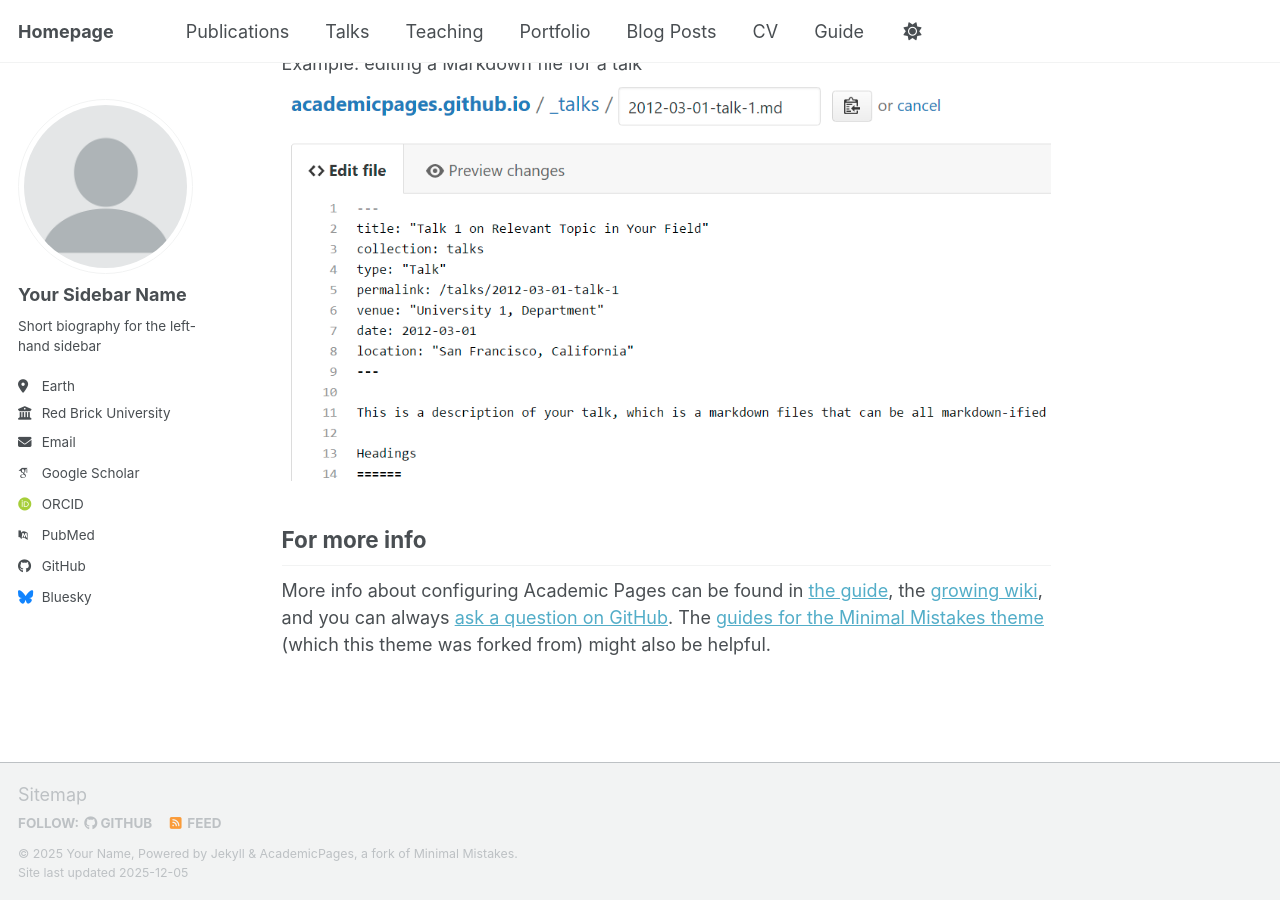
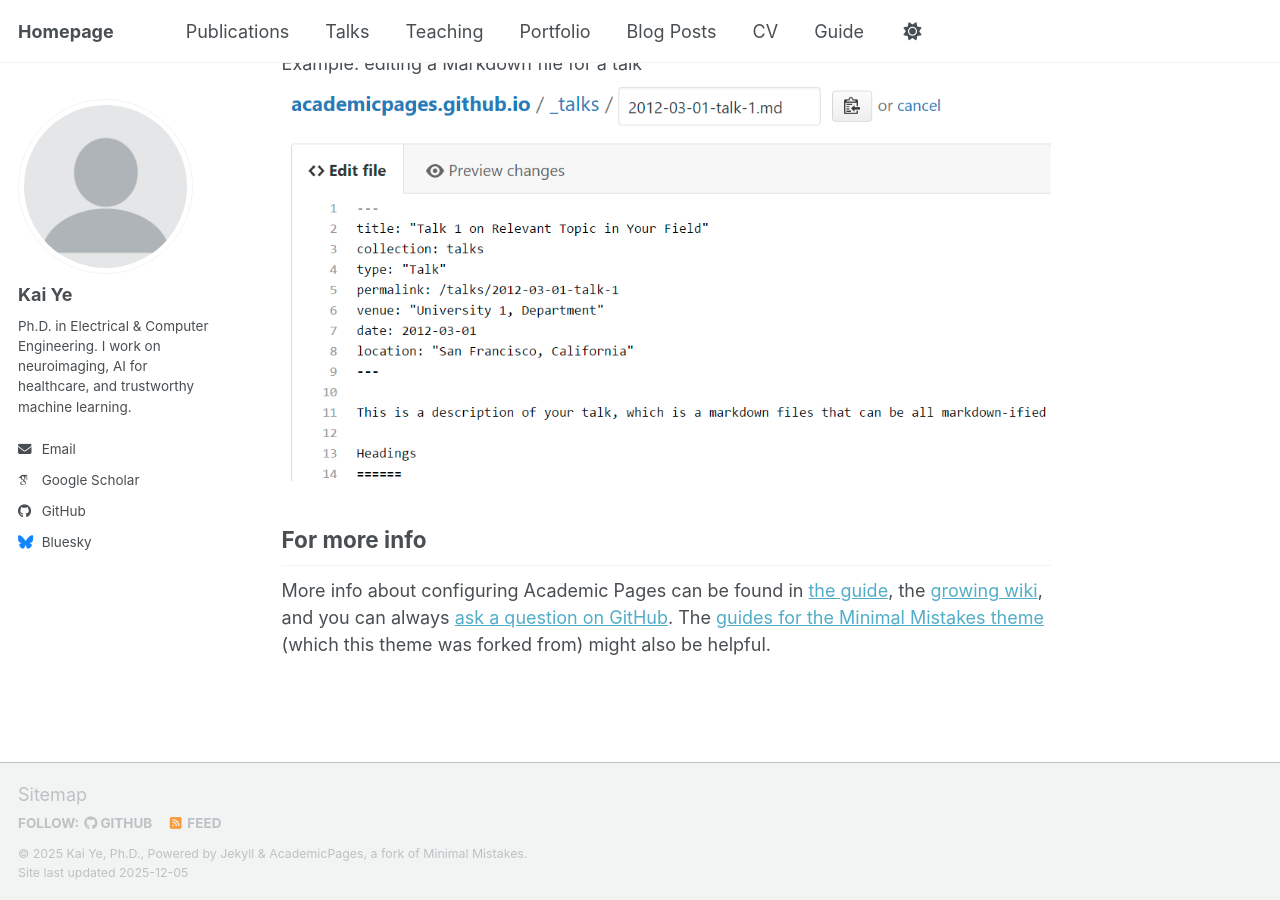
Before and after one commit to FlynnYe/FlynnYe.github.io, a Jekyll site: the page built from _pages/about.md, in a window 1280 px wide and 900 px high, scrolled down 2718 px. Built offline with Jekyll 4.4.1, drawn with Linux system fonts in a browser that asks for light colours; some web fonts are replaced; a script bundle is joined from its source files by our own code; library files that are not in the unit come from our copies.

Commit message:
Update personal information in _config.yml

```diff
--- a/_config.yml
+++ b/_config.yml
@@ -11,12 +11,12 @@
 site_theme               : "default" # Currently available options are "default", "air"
 title                    : "Homepage"
 title_separator          : "-"
-name                     : &name "Your Name"
-description              : &description "Your Name's academic portfolio"   # Update this with a general description of your site, this is the default if not overridden by a page
-url                      : https://academicpages.github.io # The base hostname & protocol for your site e.g. "https://[your GitHub username].github.io",
+name                     : &name "Kai Ye, Ph.D."
+description              : &description "Neuroimaging, AI for healthcare, and trustworthy machine learning"   # Update this with a general description of your site, this is the default if not overridden by a page
+url                      : https://flynnye.github.io # The base hostname & protocol for your site e.g. "https://[your GitHub username].github.io",
                                                            # or if you already have some other page hosted on Github then use "https://[your GitHub username].github.io/[Your Repo Name]"
 baseurl                  : "" # the subpath of your site, e.g. "/blog"
-repository               : "academicpages/academicpages.github.io"
+repository               : "FlynnYe/FlynnYe.github.io"
 
 # Site Author - The following control what appear as part of the author content on the side bar.
 #               If a field is blank the icon and link will not appear, otherwise it will be shown.
@@ -24,34 +24,34 @@
 author:
   # Biographic information
   avatar           : "profile.png"
-  name             : "Your Sidebar Name"
+  name             : "Kai Ye"
   pronouns         : # example: "she/her"
-  bio              : "Short biography for the left-hand sidebar"
-  location         : "Earth"
-  employer         : "Red Brick University"
-  uri              : # URL
-  email            : "none@example.org"
+  bio    : "Ph.D. in Electrical & Computer Engineering. I work on neuroimaging, AI for healthcare, and trustworthy machine learning."  #
+  # location         : "Earth"
+  # employer         : "Red Brick University"
+  # uri              : # URL
+  email            : "Kai.Ye@pitt.edu"
 
   # Academic websites
-  academia         : # URL
-  arxiv            : # URL - Update with the correct link to your profile
-  googlescholar    : "https://scholar.google.com/citations?user=PS_CX0AAAAAJ"
-  inspire-hep      : # URL
-  impactstory      : # URL
-  orcid            : "https://orcid.org/yourorcidurl"
-  semantic         : # URL
-  ssrn             : # URL
-  pubmed           : "https://www.ncbi.nlm.nih.gov/pubmed/?term=john+snow"
-  researchgate     : # URL
-  scopus           : # URL
-  zotero           : # URL
+  # academia         : # URL
+  # arxiv            : # URL - Update with the correct link to your profile
+  googlescholar    : "https://scholar.google.com/k6mAT9AAAAAJ"
+  # inspire-hep      : # URL
+  # impactstory      : # URL
+  # orcid            : "https://orcid.org/yourorcidurl"
+  # semantic         : # URL
+  # ssrn             : # URL
+  # pubmed           : "https://www.ncbi.nlm.nih.gov/pubmed/?term=john+snow"
+  # researchgate     : # URL
+  # scopus           : # URL
+  # zotero           : # URL
 
 
   # Repositories and software development
   bitbucket        : # Username - Update with your username on the site
   codepen          : # Username
   dribbble         : # Username
-  github           : "academicpages"
+  github           : "FlynnYe"
   kaggle           : # Username
   stackoverflow    : # User number or user number and name (i.e., use "1" or "1/jeff-atwood")
 
```
